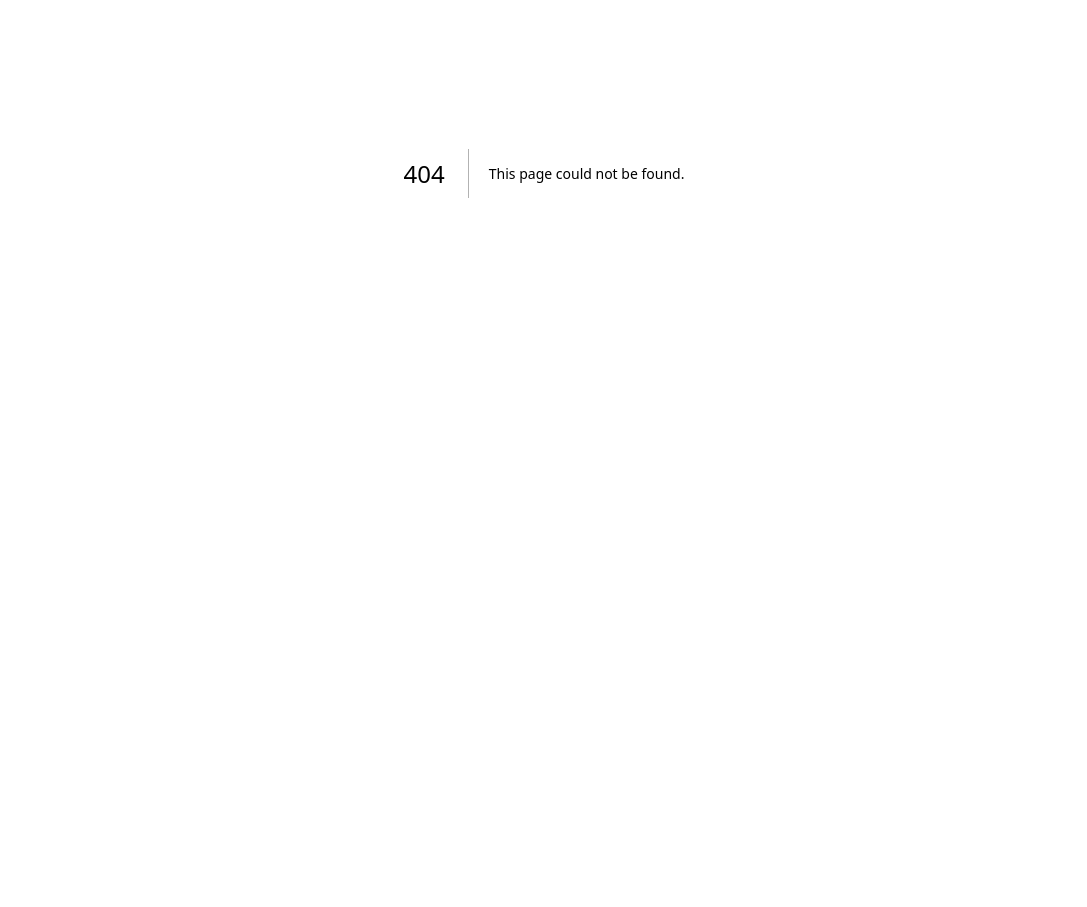
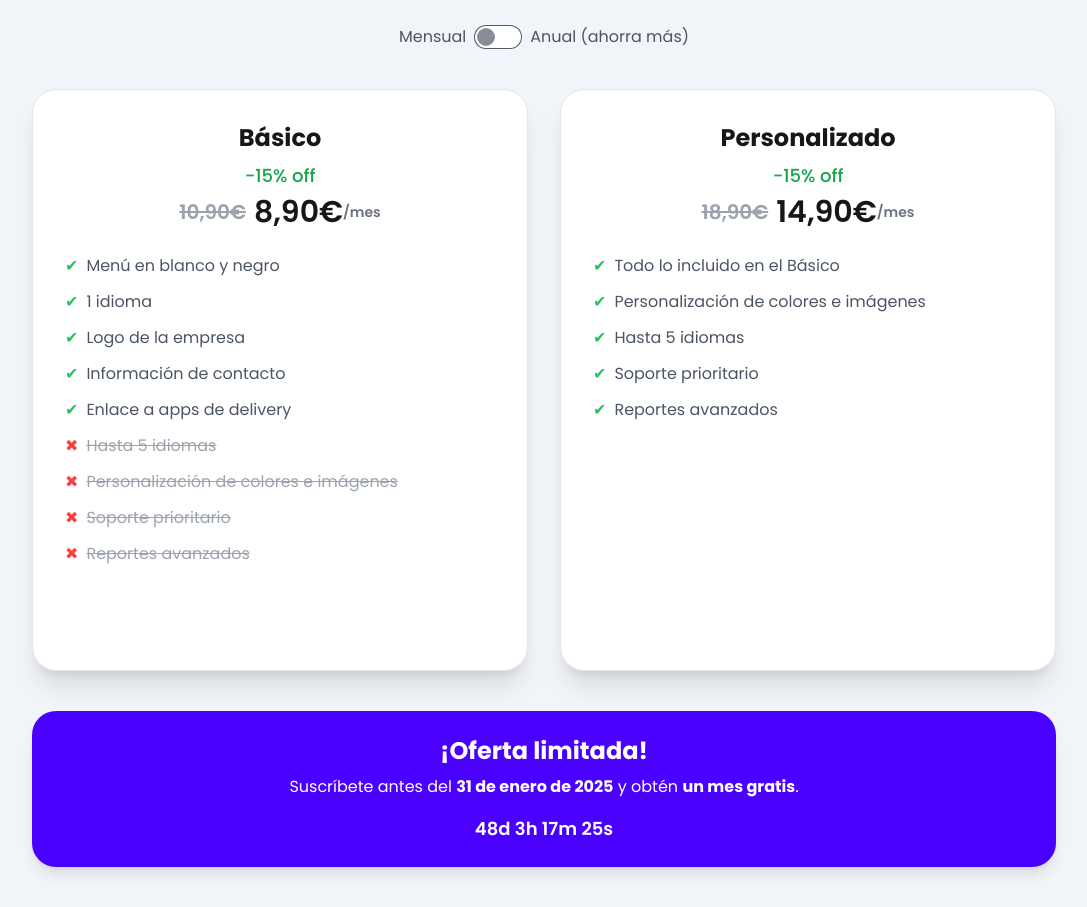
Before and after one commit to humberDEV/digitalmenu, a Next.js app: page /pricing in a window 1280 px wide. Before the commit this address had no page. Shown: the part 227-1134 px from the top of the page, without its empty margins (96-1183 px from the left). Before the commit the page ends 800 px from the top, so only its background shows below. Built offline with nearby package versions, Linux system fonts and the light colour scheme.

Commit message:
add pricing section prices (no stripe) :lock:

```diff
--- /dev/null
+++ b/lib/mongodb.js
@@ -0,0 +1,21 @@
+import mongoose from "mongoose";
+
+let isConnected = false;
+
+export const connectDB = async () => {
+  if (isConnected) {
+    console.log("Using existing connection");
+    return;
+  }
+  try {
+    await mongoose.connect(process.env.MONGODB_URI, {
+      useUnifiedTopology: true,
+    });
+    isConnected = true;
+    console.log("Connected to MongoDB");
+  } catch (err) {
+    console.error("Failed to connect to MongoDB", err);
+  }
+};
+
+export default connectDB;
--- a/package.json
+++ b/package.json
@@ -9,6 +9,8 @@
     "lint": "next lint"
   },
   "dependencies": {
+    "mongodb": "^6.12.0",
+    "mongoose": "^8.9.0",
     "next": "15.0.4",
     "react": "^19.0.0",
     "react-dom": "^19.0.0",
--- a/src/app/layout.js
+++ b/src/app/layout.js
@@ -1,5 +1,7 @@
 import { Poppins } from "next/font/google";
 import "./globals.css";
+
+import connectDB from "../../lib/mongodb";
 
 import { Toaster } from "sonner";
 
@@ -15,6 +17,9 @@ const poppins = Poppins({
 });
 
 export default function RootLayout({ children }) {
+  // try to connect to mongodb
+  connectDB();
+
   return (
     <html lang="en">
       <body className={`${poppins.className} antialiased`}>
--- /dev/null
+++ b/src/app/pricing/page.jsx
@@ -0,0 +1,11 @@
+import Header from "@/components/landing/Header";
+import Pricing from "@/components/princing/Pricing";
+
+export default function PricingPage() {
+  return (
+    <div className="flex flex-col">
+      <Header />
+      <Pricing />
+    </div>
+  );
+}
--- a/src/components/landing/Header.jsx
+++ b/src/components/landing/Header.jsx
@@ -16,10 +16,15 @@ export default function Header() {
 
         {/* Botones de navegación */}
         <div className="hidden md:flex space-x-4">
-          <button className="btn btn-ghost text-xl">Precios</button>
-          <button className="btn bg-black text-white rounded-xl text-xl hover:scale-105 transition-transform">
-            <a href="/login">Accede a tu cuenta</a>
-          </button>
+          <a href="/pricing" className="btn btn-ghost text-xl">
+            Precios
+          </a>
+          <a
+            href="/login"
+            className="btn bg-black text-white rounded-xl text-xl hover:scale-105 transition-transform"
+          >
+            Accede a tu cuenta
+          </a>
         </div>
 
         {/* Menú desplegable para móviles */}
@@ -50,7 +55,7 @@ export default function Header() {
               className="menu bg-slate-100 dropdown-content rounded-box z-[1] mt-4 w-52 p-2 shadow"
             >
               <li>
-                <a href="/" className="font-medium text-lg">
+                <a href="/pricing" className="font-medium text-lg">
                   Precios
                 </a>
               </li>
--- a/src/components/landing/HeroSection.jsx
+++ b/src/components/landing/HeroSection.jsx
@@ -78,6 +78,29 @@ export default function HeroSection() {
             en DigiMenu.
           </p>
         </div>
+
+        <div className="avatar-group -space-x-6 rtl:space-x-reverse">
+          <div className="avatar border-0 bg-slate-100">
+            <div className="w-12">
+              <img src="https://img.daisyui.com/images/stock/photo-1534528741775-53994a69daeb.webp" />
+            </div>
+          </div>
+          <div className="avatar border-0 bg-slate-100">
+            <div className="w-12">
+              <img src="https://img.daisyui.com/images/stock/photo-1534528741775-53994a69daeb.webp" />
+            </div>
+          </div>
+          <div className="avatar border-0 bg-slate-100">
+            <div className="w-12">
+              <img src="https://img.daisyui.com/images/stock/photo-1534528741775-53994a69daeb.webp" />
+            </div>
+          </div>
+          <div className="avatar placeholder">
+            <div className="bg-neutral text-neutral-content w-12">
+              <span>+12</span>
+            </div>
+          </div>
+        </div>
       </div>
 
       {/* Imagen */}
--- /dev/null
+++ b/src/components/princing/Pricing.jsx
@@ -0,0 +1,197 @@
+"use client";
+
+import { useState, useEffect } from "react";
+
+const pricing = [
+  {
+    title: "Básico",
+    originalPrice: "10,90€",
+    price: "8,90€",
+    discount: "-15% off",
+    features: [
+      "Menú en blanco y negro",
+      "1 idioma",
+      "Logo de la empresa",
+      "Información de contacto",
+      "Enlace a apps de delivery",
+    ],
+    unavailableFeatures: [
+      "Hasta 5 idiomas",
+      "Personalización de colores e imágenes",
+      "Soporte prioritario",
+      "Reportes avanzados",
+    ],
+  },
+  {
+    title: "Personalizado",
+    originalPrice: "18,90€",
+    price: "14,90€",
+    discount: "-15% off",
+    features: [
+      "Todo lo incluido en el Básico",
+      "Personalización de colores e imágenes",
+      "Hasta 5 idiomas",
+      "Soporte prioritario",
+      "Reportes avanzados",
+    ],
+  },
+];
+
+const anualPricing = [
+  {
+    title: "Básico",
+    originalPrice: "130,80€",
+    price: "79,00€",
+    discount: "-40% off",
+    features: [
+      "Menú en blanco y negro",
+      "1 idioma",
+      "Logo de la empresa",
+      "Información de contacto",
+      "Enlace a apps de delivery",
+    ],
+    unavailableFeatures: [
+      "Hasta 5 idiomas",
+      "Personalización de colores e imágenes",
+      "Soporte prioritario",
+      "Reportes avanzados",
+    ],
+  },
+  {
+    title: "Personalizado",
+    originalPrice: "226,80€",
+    price: "139,00€",
+    discount: "-38% off",
+    features: [
+      "Todo lo incluido en el Básico",
+      "Personalización de colores e imágenes",
+      "Hasta 5 idiomas",
+      "Soporte prioritario",
+      "Reportes avanzados",
+    ],
+  },
+];
+
+function CountdownTimer() {
+  const calculateTimeLeft = () => {
+    const targetDate = new Date("2025-01-31T23:59:59");
+    const now = new Date();
+    const difference = targetDate - now;
+
+    let timeLeft = {};
+
+    if (difference > 0) {
+      timeLeft = {
+        days: Math.floor(difference / (1000 * 60 * 60 * 24)),
+        hours: Math.floor((difference / (1000 * 60 * 60)) % 24),
+        minutes: Math.floor((difference / 1000 / 60) % 60),
+        seconds: Math.floor((difference / 1000) % 60),
+      };
+    }
+    return timeLeft;
+  };
+
+  const [timeLeft, setTimeLeft] = useState(calculateTimeLeft());
+
+  useEffect(() => {
+    const timer = setInterval(() => {
+      setTimeLeft(calculateTimeLeft());
+    }, 1000);
+    return () => clearInterval(timer);
+  }, []);
+
+  return (
+    <div className="text-lg font-semibold">
+      {timeLeft.days}d {timeLeft.hours}h {timeLeft.minutes}m {timeLeft.seconds}s
+    </div>
+  );
+}
+
+export default function Pricing() {
+  const [isAnnual, setIsAnnual] = useState(false);
+
+  const currentPricing = isAnnual ? anualPricing : pricing;
+
+  return (
+    <div className="bg-light py-10">
+      <div className="max-w-5xl mx-auto text-center">
+        <h2 className="text-4xl font-extrabold text-dark">Planes de Precios</h2>
+        <p className="text-lg mt-2 text-gray-600">
+          Elige el plan que mejor se adapte a tus necesidades.
+        </p>
+
+        {/* Switch para cambiar entre mensual y anual */}
+        <div className="flex justify-center items-center mt-6">
+          <span className="text-gray-600 mr-2">Mensual</span>
+          <input
+            type="checkbox"
+            className="toggle toggle-primary"
+            checked={isAnnual}
+            onChange={() => setIsAnnual(!isAnnual)}
+          />
+          <span className="text-gray-600 ml-2">Anual (ahorra más)</span>
+        </div>
+
+        <div className="grid md:grid-cols-2 gap-8 mt-10">
+          {currentPricing.map((plan, index) => (
+            <div
+              key={index}
+              className="custom-card bg-white shadow-xl border border-gray-200 rounded-3xl p-8 hover:shadow-2xl transition duration-300"
+            >
+              <h3 className="text-2xl font-bold text-dark mb-2">
+                {plan.title}
+              </h3>
+              <p className="text-lg text-green-600 mb-1 font-medium">
+                {plan.discount}
+              </p>
+              <p className="text-3xl font-semibold text-dark flex items-center justify-center">
+                <span className="line-through text-gray-400 text-xl mr-2">
+                  {plan.originalPrice}
+                </span>
+                {plan.price}
+                {isAnnual && (
+                  <span className="text-sm text-gray-500">/año</span>
+                )}
+                {!isAnnual && (
+                  <span className="text-sm text-gray-500">/mes</span>
+                )}
+              </p>
+              <ul className="mt-6 space-y-3">
+                {plan.features.map((feature, i) => (
+                  <li key={i} className="flex items-center">
+                    <span className="text-green-500 mr-2">✔</span>
+                    <span className="text-gray-600">{feature}</span>
+                  </li>
+                ))}
+                {plan.unavailableFeatures?.map((feature, i) => (
+                  <li key={i} className="flex items-center">
+                    <span className="text-red-500 mr-2">✖</span>
+                    <span className="text-gray-400 line-through">
+                      {feature}
+                    </span>
+                  </li>
+                ))}
+              </ul>
+              <button className="custom-btn mt-6 w-full rounded-full py-3 font-medium text-white transition">
+                Elegir {plan.title}
+              </button>
+            </div>
+          ))}
+        </div>
+
+        {/* Promoción con timer */}
+        <div className="bg-primary text-white mt-10 py-6 rounded-3xl shadow-lg">
+          <h3 className="text-2xl font-bold">¡Oferta limitada!</h3>
+          <p className="mt-2">
+            Suscríbete antes del{" "}
+            <span className="font-bold">31 de enero de 2025</span> y obtén{" "}
+            <span className="font-bold">un mes gratis</span>.
+          </p>
+          <div className="mt-4">
+            <CountdownTimer />
+          </div>
+        </div>
+      </div>
+    </div>
+  );
+}
```
Also changed, not shown: models/User.js (added, +9 -0 lines), 1 other file (tests, documents, lock files or other folders).
